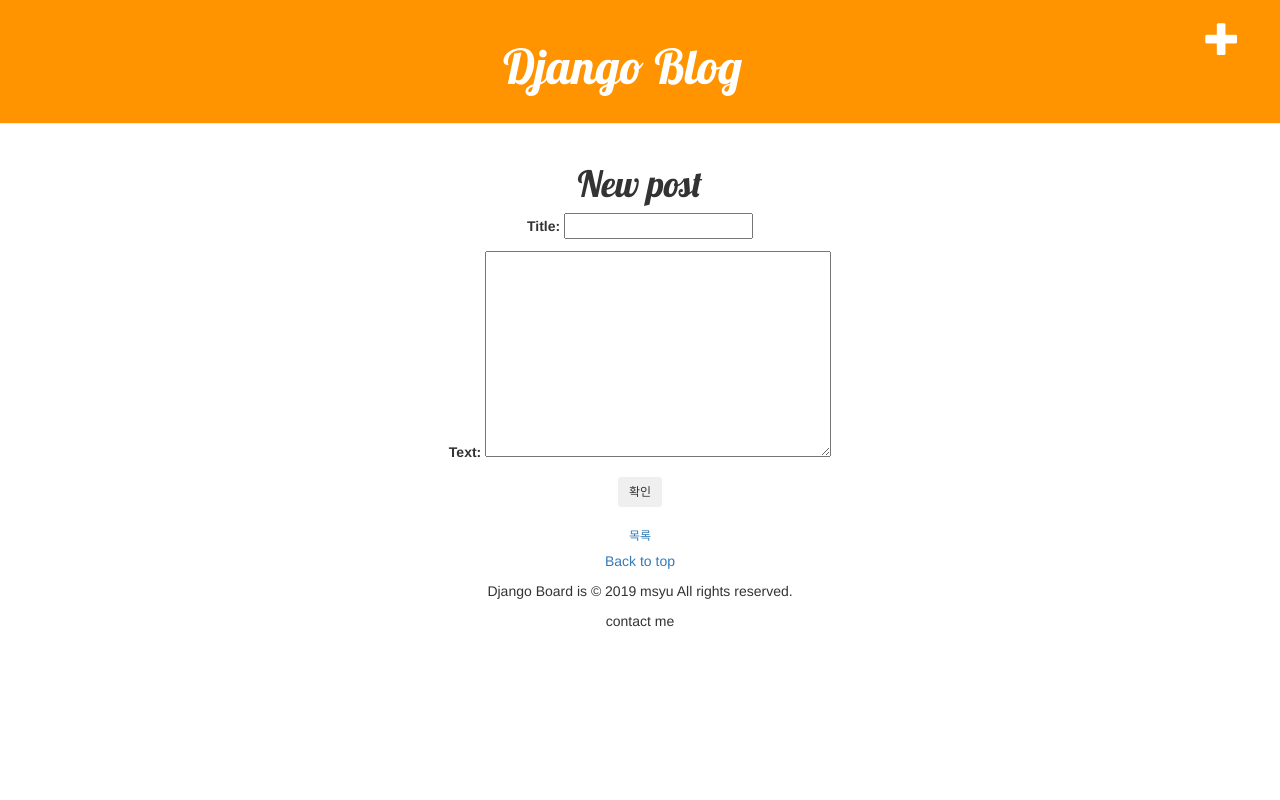
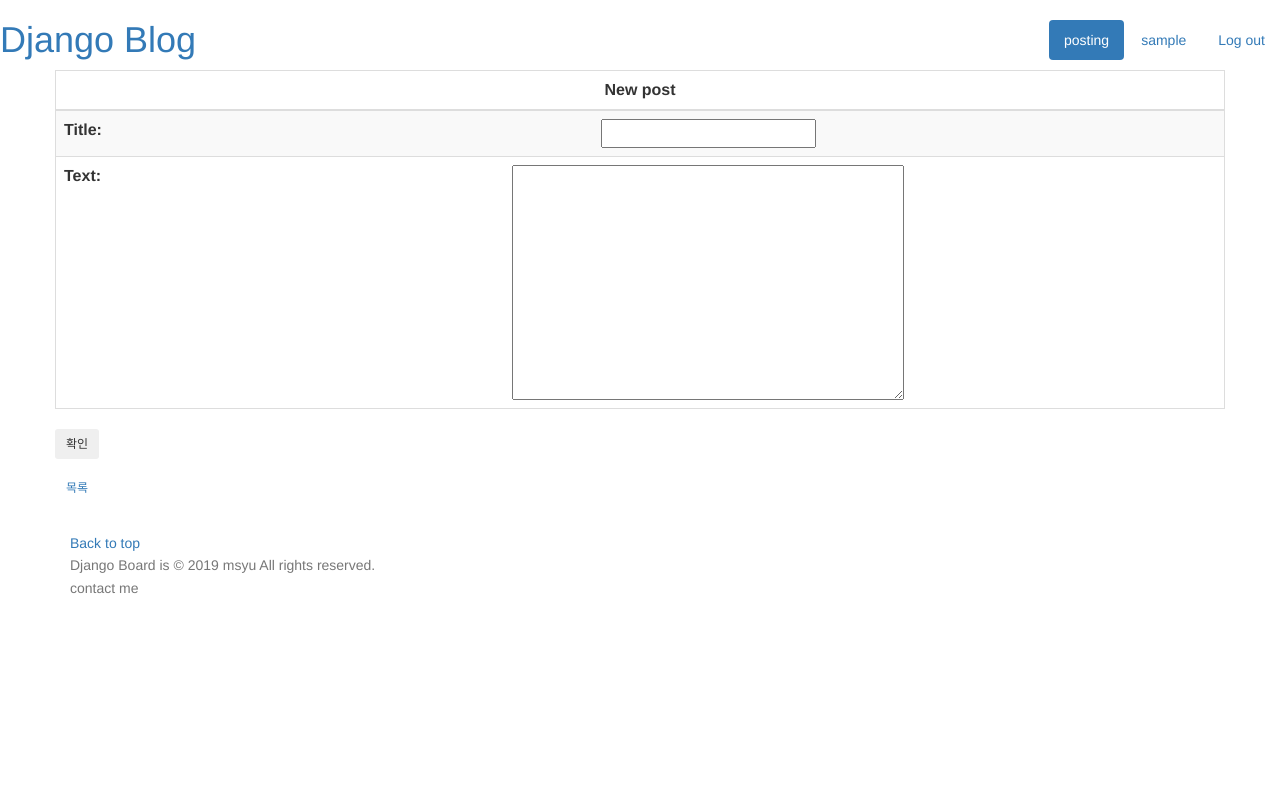
Before and after one commit to alstjs1207/my-first-blog, a Django app: page /post/new/ in a window 1280 px wide. Run offline with Django 3.2, Linux system fonts and the light colour scheme; the visitor is signed in with stand-in values (Sample User, id 1); some libraries are stand-ins or nearby versions.

Commit message:
homepage modified, css modified, login, logout function add

```diff
--- a/blog/static/css/base.css
+++ b/blog/static/css/base.css
@@ -1,14 +1,36 @@
+/* ************** */
+/* layout */
+/* ************** */
 /* ************** */
 /* layout */
 /* ************** */
 html, body {
 	height: 100%;
-	text-align: center;
 }
 
 div.container {
+	height: 100%;
 	width: 100%;
 	padding: 0 0 0 0;
+}
+
+/* #joinForm {
+	text-align: center;
+	display: inline-block;
+} */
+
+#joinInfo { /* y 스크롤 보려면 내용물이 있는 곳에overflow: scroll; */
+	border-radius: 8px;
+	border: 6px solid;
+	border-color: #E5E5E5;
+	text-align: center;
+	margin: 80px 0 0 0;
+	padding: 20px 50px 20px 50px;
+}
+
+#joinInfo .box {
+	margin: 20px 0 20px 0;
+	text-align: center;
 }
 
 div.body { /* x 스크롤 */
--- a/blog/static/css/blog.css
+++ b/blog/static/css/blog.css
@@ -1,46 +1,53 @@
-.page-header {
-    background-color: #ff9400;
-    margin-top: 0;
-    padding: 20px 20px 20px 40px;
+:root {
+  --jumbotron-padding-y: 3rem;
 }
 
-.page-header h1, .page-header h1 a, .page-header h1 a:visited, .page-header h1 a:active {
-    color: #ffffff;
-    font-size: 36pt;
-    text-decoration: none;
+.jumbotron {
+  padding-top: var(--jumbotron-padding-y);
+  padding-bottom: var(--jumbotron-padding-y);
+  margin-bottom: 0;
+  background-color: #fff;
+}
+@media (min-width: 768px) {
+  .jumbotron {
+    padding-top: calc(var(--jumbotron-padding-y) * 2);
+    padding-bottom: calc(var(--jumbotron-padding-y) * 2);
+  }
 }
 
-.content {
-    margin-left: 40px;
+.jumbotron p:last-child {
+  margin-bottom: 0;
 }
 
-h1, h2, h3, h4 {
-    font-family: 'Lobster', cursive;
+.jumbotron-heading {
+  font-weight: 300;
 }
 
-.date {
-    color: #828282;
-}
-/*
-.save {
-    float: right;
+.jumbotron .container {
+  max-width: 40rem;
 }
 
-.post-form textarea, .post-form input {
-    width: 100%;
-}*/
-
-.top-menu, .top-menu:hover, .top-menu:visited {
-    color: #ffffff;
-    float: right;
-    font-size: 26pt;
-    margin-right: 20px;
+footer {
+  padding-top: 3rem;
+  padding-bottom: 3rem;
 }
 
-.post {
-    margin-bottom: 70px;
+footer p {
+  margin-bottom: .25rem;
 }
 
-.post h1 a, .post h1 a:visited {
-    color: #000000;
+table {
+	text-align:center;
+	border:1px solid #dddddd;
 }
+
+.box-shadow { box-shadow: 0 .25rem .75rem rgba(0, 0, 0, .05); }
+
+
+.mainview {
+	border: 1px solid #ddd;
+	border-color:white;
+	margin-bottom: 20px;
+	padding: 4px;
+	height: 250px;
+}
--- a/blog/templates/blog/base.html
+++ b/blog/templates/blog/base.html
@@ -5,15 +5,22 @@
 	<link rel="stylesheet" href="//maxcdn.bootstrapcdn.com/bootstrap/3.2.0/css/bootstrap-theme.min.css">
 	<link href="//fonts.googleapis.com/css?family=Lobster&subset=latin,latin-ext" rel="stylesheet" type="text/css">
 	<link rel="stylesheet" href="{% static 'css/blog.css' %}">
-	<link rel="stylesheet" href="{% static 'css/base.css' %}">
 	<title>Django blog</title>
     </head>
     <body>
-        <div class="page-header">
+        <div class="header">
+		 <nav>
+			<ul class="nav nav-pills pull-right">
 			{% if user.is_authenticated %}
-			<a href="{% url 'post_new' %}" class="top-menu"><span class="glyphicon glyphicon-plus"></span></a>
+				<li role="presentation" class="active"><a href="{% url 'post_new' %}" class="">posting</a></li>
+				<li role="presentation"><a href="{% url 'admin:index' %}">{{user.username}}</a></li>
+				<li role="presentation"><a href="{% url 'logout' %}">Log out</a></li>
+			{% else %}
+				<li role="presentation"><a href="{% url 'login' %}" class=""><span class="glyphicon glyphicon-lock"></span></a></li>
 			{% endif %}
-            <h1><a href="{% url 'post_list' %}">Django Blog</a></h1>
+			</ul>
+		 </nav>
+		 <h1 class="text-muted"><a href="{% url 'post_list' %}">Django Blog</a></h1>
         </div>
 	<div class="container">
 		<div class="row">
@@ -21,7 +28,7 @@
     			{% endblock %}
 		</div>
 	</div>
-
+	<footer class="text-muted">
 		<div class="container">
 					<p class="float-right">
 						<a href="#">Back to top</a>
@@ -29,5 +36,6 @@
 					<p>Django Board is &copy; 2019 msyu All rights reserved.</p>
 					<p>contact me</p>
 		</div>
+	</footer>
     </body>
 </html>
--- a/blog/templates/blog/post_edit.html
+++ b/blog/templates/blog/post_edit.html
@@ -1,10 +1,21 @@
 {% extends 'blog/base.html' %}
 
 {% block content %}
-    <h1>New post</h1>
-    <form method="POST" class="post-form">{% csrf_token %}
-        {{ form.as_p }}
-        <button type="submit" class="btn btn-sm btn-outline-primary">확인</button>
+    <form method="POST" class="post-form">
+		{% csrf_token %}
+		<div>
+			<table class="table table-striped" style="text-align: center;">
+				<thead>
+					<tr>
+						<th colspan="2" style="text-align: center;"> New post </th>
+					</tr>
+				</thead>
+				{{ form.as_table }}
+			</table>
+			<div>
+				<button type="submit" class="btn btn-sm btn-outline-primary">확인</button>
+			</div>
+		</div>
     </form>
 	<a class="btn btn-sm btn-outline-secondary" href="{% url 'post_list' %}">목록</a>
 {% endblock %}
--- a/blog/templates/blog/post_list.html
+++ b/blog/templates/blog/post_list.html
@@ -2,6 +2,7 @@
 {% block content %}
 	{% for post in posts %}
 		<div class="col-md-4">
+			<div class="mainview">
 			<h1><a href="{% url 'post_detail' pk=post.pk%}">{{ post.title }}</a></h1>
 			<p>{{ post.author|linebreaksbr }}</p>
 			<p>{{ post.text|linebreaksbr }}</p>
@@ -10,6 +11,7 @@
 					<p>published: {{ post.published_date }}</p>
 				</div>
 			{% endif %}
+			</div>
 		</div>
 	{% endfor %}
 {% endblock%}
--- a/blog/views.py
+++ b/blog/views.py
@@ -3,9 +3,12 @@ from .models import Post
 from django.utils import timezone
 from .forms import PostForm
 from django.contrib.auth.decorators import login_required
-
+"""
+order by desc : -published_date
+order by asc : published_date
+"""
 def post_list(request):
-	posts = Post.objects.filter(published_date__lte=timezone.now()).order_by('published_date')
+	posts = Post.objects.filter(published_date__lte=timezone.now()).order_by('-published_date')
 	return render(request, 'blog/post_list.html',{'posts': posts})
 
 def post_detail(request, pk):
@@ -14,7 +17,6 @@ def post_detail(request, pk):
 	return render(request, 'blog/post_detail.html',{'post': post})
 
 """
-직접적인 url로 접근 제한
 @login_required
 """
 @login_required
--- a/mysite/settings.py
+++ b/mysite/settings.py
@@ -120,3 +120,9 @@ USE_TZ = True
 
 STATIC_URL = '/static/'
 STATIC_ROOT = os.path.join(BASE_DIR, 'static')
+
+# login redirect
+LOGIN_REDIRECT_URL = '/'
+
+# login redirect
+LOGOUT_REDIRECT_URL = '/'
--- a/mysite/urls.py
+++ b/mysite/urls.py
@@ -15,9 +15,10 @@ Including another URLconf
 """
 from django.contrib import admin
 from django.urls import path, include
-from django.conf.urls import url
+from django.contrib.auth import views
 
 urlpatterns = [
     path('admin/', admin.site.urls),
+    path('accounts/',include('django.contrib.auth.urls')),
     path('',include('blog.urls')),
 ]
```
Also changed, not shown: blog/templates/registration/login.html (added, +29 -0 lines). Lines whose indentation alone changed are shown as unchanged.
